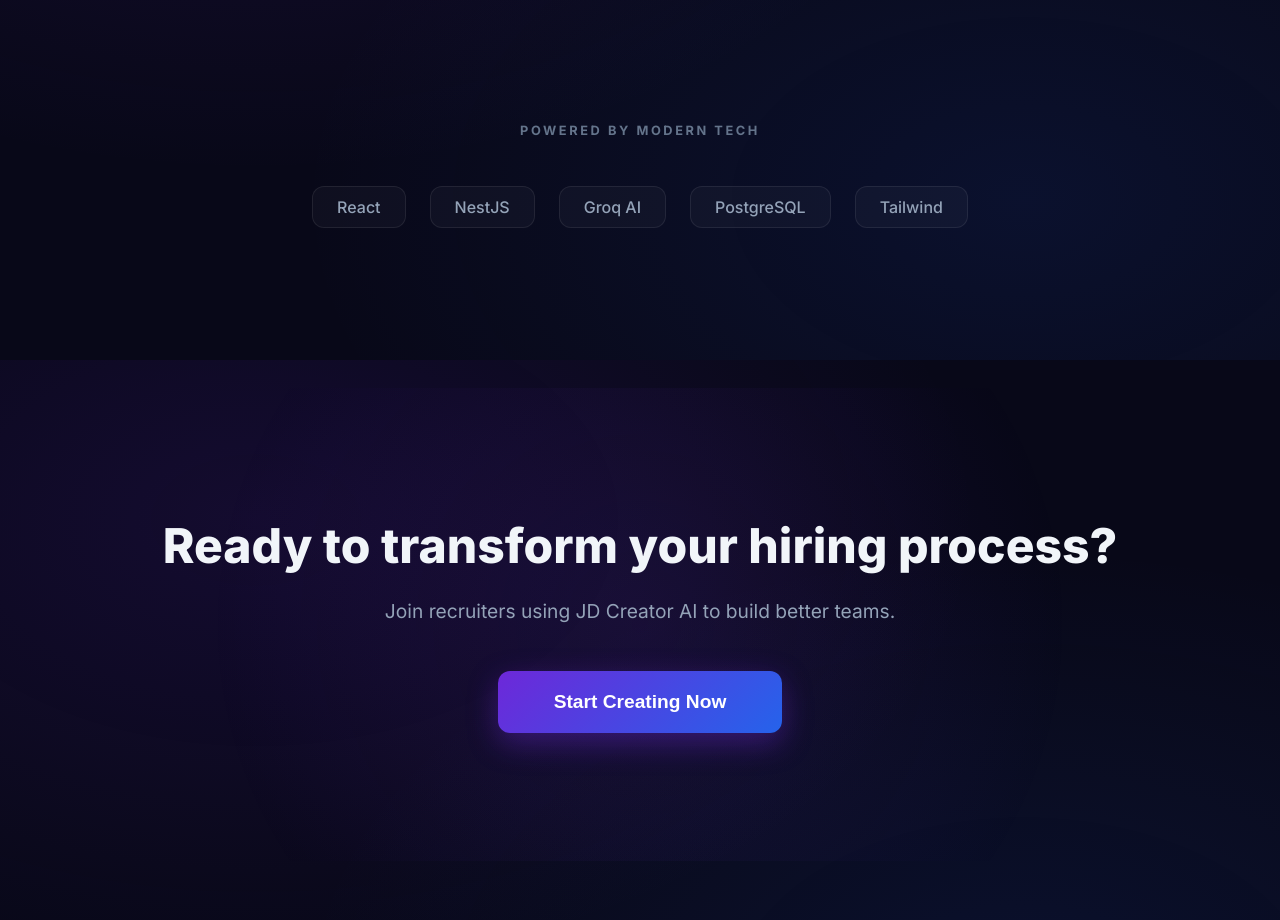
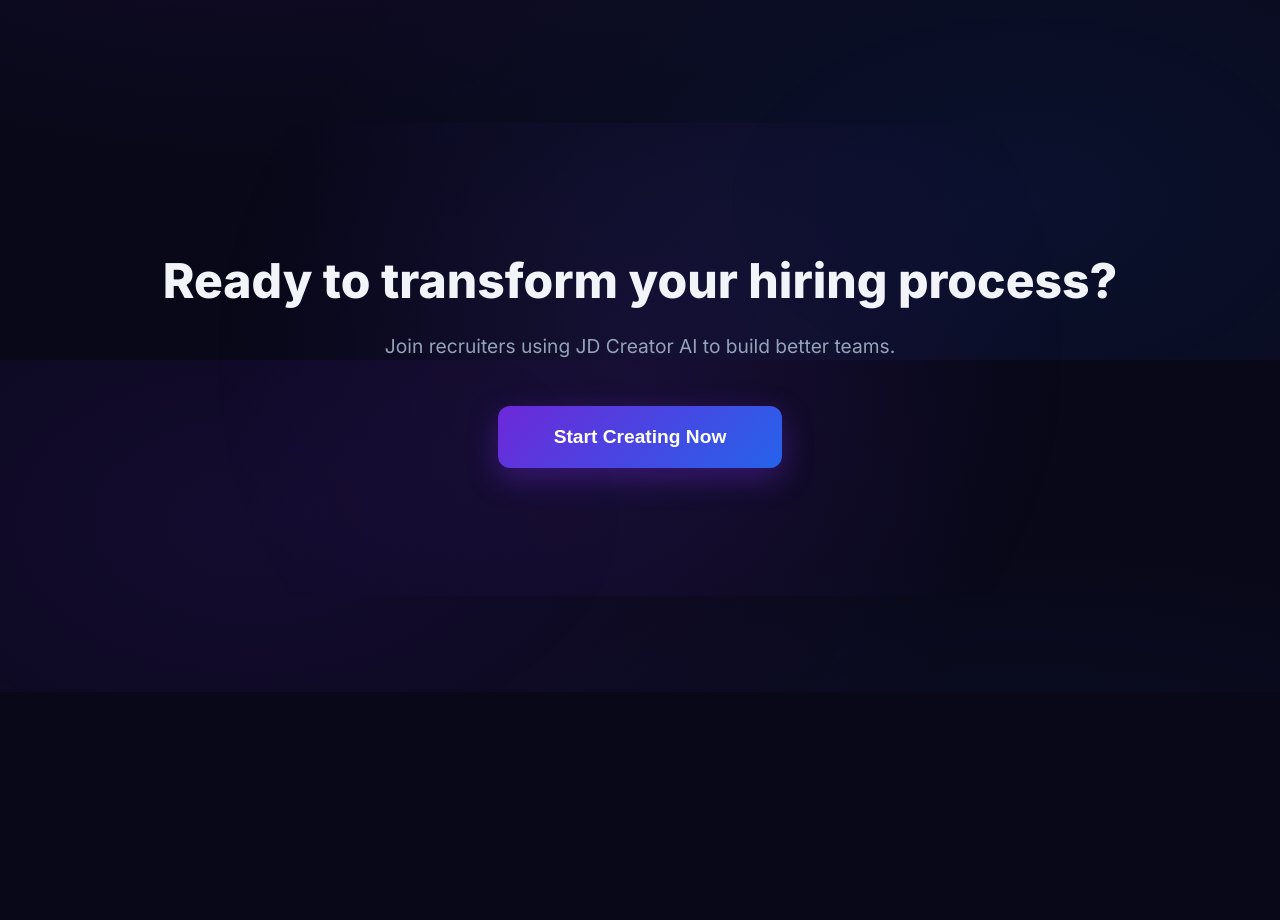
Before and after one commit to Abhaykalshetti/JD-creator-project, a React (Vite) app in the folder frontend/: page / in a window 1280 px wide. Shown: the part 2040-2960 px from the top of the page. After the commit the page ends 2732 px from the top, so only its background shows below. Built offline with nearby package versions, Linux system fonts and the light colour scheme.

Commit message:
Modified the ui of landing page

```diff
--- a/frontend/src/components/LandingPage.tsx
+++ b/frontend/src/components/LandingPage.tsx
@@ -94,18 +94,6 @@
         </div>
       </section>
 
-      {/* Tech Stack Preview */}
-      <section className="tech-section">
-        <p className="tech-label">POWERED BY MODERN TECH</p>
-        <div className="tech-icons">
-          <div className="tech-tag">React</div>
-          <div className="tech-tag">NestJS</div>
-          <div className="tech-tag">Groq AI</div>
-          <div className="tech-tag">PostgreSQL</div>
-          <div className="tech-tag">Tailwind</div>
-        </div>
-      </section>
-
       {/* Footer CTA */}
       <section className="footer-cta">
         <h2>Ready to transform your hiring process?</h2>
```
